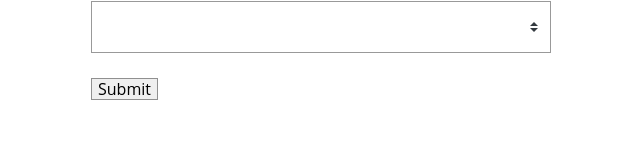
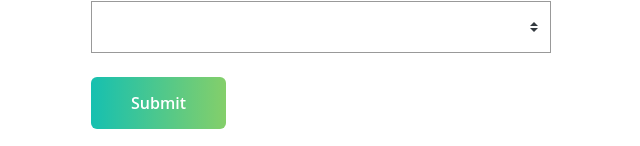
Before and after one commit to Foebry/vueMastery, a Vue app in the folder beginner_vue2/next_level_vue2/: page /create in a window 1280 px wide. Shown: the part 835-981 px from the top of the page, without its empty margins (319-959 px from the left). Before the commit the page ends 956 px from the top, so only its background shows below. Built offline with nearby package versions, Linux system fonts and the light colour scheme.

Commit message:
9. Reusable Form Components BaseButton

```diff
--- a/beginner_vue2/next_level_vue2/db.json
+++ b/beginner_vue2/next_level_vue2/db.json
@@ -305,6 +305,42 @@
       "date": "",
       "time": "",
       "attendees": []
+    },
+    {
+      "user": {
+        "id": "abc123",
+        "name": "Sander Fabry"
+      },
+      "id": "5645c9e90d297",
+      "category": "",
+      "organizer": {
+        "id": "abc123",
+        "name": "Sander Fabry"
+      },
+      "title": "",
+      "description": "",
+      "location": "",
+      "date": "",
+      "time": "",
+      "attendees": []
+    },
+    {
+      "user": {
+        "id": "abc123",
+        "name": "Sander Fabry"
+      },
+      "id": "b1eef53ff45af",
+      "category": "",
+      "organizer": {
+        "id": "abc123",
+        "name": "Sander Fabry"
+      },
+      "title": "",
+      "description": "",
+      "location": "",
+      "date": "",
+      "time": "",
+      "attendees": []
     }
   ]
 }
--- a/beginner_vue2/next_level_vue2/src/components/BaseButton.vue
+++ b/beginner_vue2/next_level_vue2/src/components/BaseButton.vue
@@ -0,0 +1,90 @@
+<template>
+  <div>
+    <button
+      v-on="$listeners"
+      class="button"
+      :class="buttonClass"
+      v-bind="$attrs"
+    >
+      <slot></slot>
+    </button>
+  </div>
+</template>
+
+<script>
+export default {
+  props: {
+    buttonClass: {
+      type: String,
+    },
+  },
+  inheritAttrs: false,
+};
+</script>
+
+<style scoped>
+.button {
+  display: inline-flex;
+  align-items: center;
+  justify-content: space-between;
+  height: 52px;
+  padding: 0 40px;
+  background: transparent;
+  border: none;
+  border-radius: 6px;
+  text-align: center;
+  font-weight: 600;
+  white-space: nowrap;
+  transition: all 0.2s linear;
+}
+.button:hover {
+  -webkit-transform: scale(1.02);
+  transform: scale(1.02);
+  box-shadow: 0 7px 17px 0 rgba(0, 0, 0, 0.2), 0 6px 20px 0 rgba(0, 0, 0, 0.19);
+}
+.button:active {
+  -webkit-transform: scale(1);
+  transform: scale(1);
+  box-shadow: none;
+}
+.button:focus {
+  outline: 0;
+}
+.button.-fill-gradient {
+  background: linear-gradient(to right, #16c0b0, #84cf6a);
+  color: #ffffff;
+}
+.button:disabled {
+  -webkit-transform: scale(1);
+  transform: scale(1);
+  box-shadow: none;
+  background: #eeeeee;
+}
+.button + .button {
+  margin-left: 1em;
+}
+.button.-fill-gray {
+  background: rgba(0, 0, 0, 0.5);
+  color: #ffffff;
+}
+.button.-size-small {
+  height: 32px;
+}
+.button.-icon-right {
+  text-align: left;
+  padding: 0 20px;
+}
+.button.-icon-right > .icon {
+  margin-left: 10px;
+}
+.button.-icon-left {
+  text-align: right;
+  padding: 0 20px;
+}
+.button.-icon-left > .icon {
+  margin-right: 10px;
+}
+.button.-icon-center {
+  padding: 0 20px;
+}
+</style>
--- a/beginner_vue2/next_level_vue2/src/views/EventCreate.vue
+++ b/beginner_vue2/next_level_vue2/src/views/EventCreate.vue
@@ -39,7 +39,7 @@
         v-model="event.time"
         class="field"
       />
-      <input type="submit" class="button -fill-gradient" value="Submit" />
+      <BaseButton type="submit" buttonClass="-fill-gradient">Submit</BaseButton>
     </form>
   </div>
 </template>
@@ -50,6 +50,7 @@
 import nprogress from 'nprogress';
 import BaseInput from '@/components/BaseInput';
 import BaseSelect from '@/components/BaseSelect';
+import BaseButton from '@/components/BaseButton';
 
 export default {
   computed: {
@@ -73,6 +74,7 @@
     Datepicker,
     BaseInput,
     BaseSelect,
+    BaseButton,
   },
   methods: {
     async createEvent() {
```
